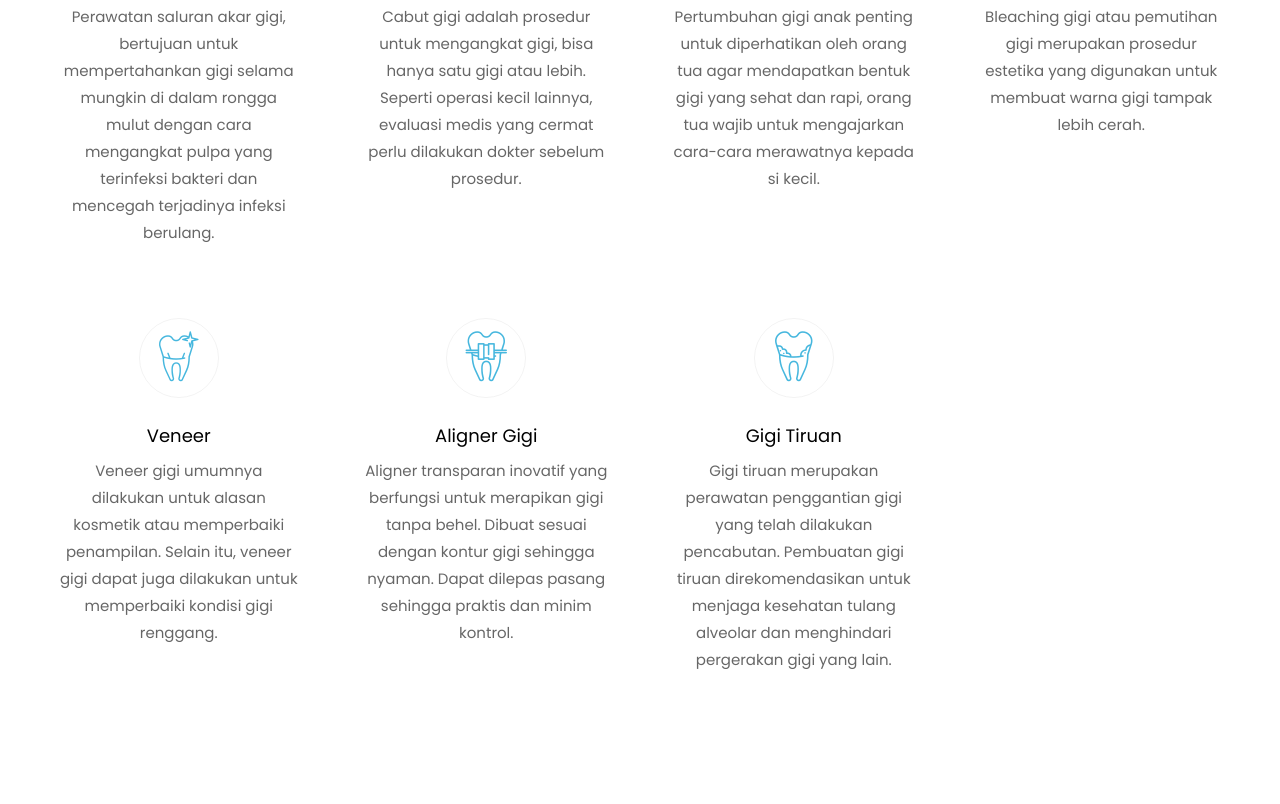
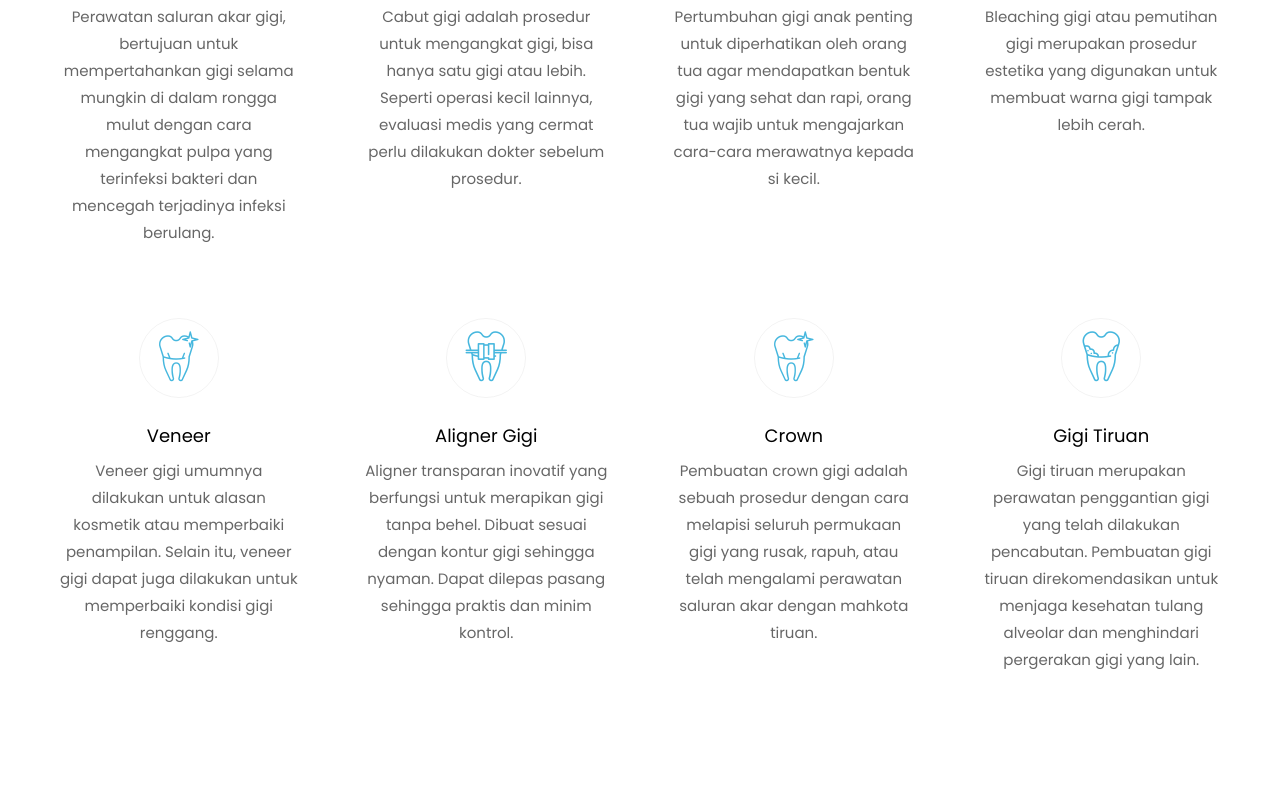
Before and after one commit to tentang-glitch/tentang-glitch.github.io, a plain HTML site: page treatment.html in a window 1280 px wide. Shown: the part 1385-2189 px from the top of the page. Drawn offline with Linux system fonts and the light colour scheme; some packages are replaced by stand-ins of ours; no server answers; files whose address does not match are found by name.

Commit message:
Update treatment.html

```diff
--- a/treatment.html
+++ b/treatment.html
@@ -200,7 +200,7 @@
                 </div>
               </div>
             </div>
-            <div class="col-md-3 d-flex services align-self-stretch p-4 ftco-animate">
+        <div class="col-md-3 d-flex services align-self-stretch p-4 ftco-animate">
               <div class="media block-6 d-block text-center">
                 <div class="icon d-flex justify-content-center align-items-center">
                   <span class="flaticon-tooth-with-braces"></span>
@@ -211,6 +211,17 @@
                 </div>
               </div>
             </div>
+		<div class="col-md-3 d-flex services align-self-stretch p-4 ftco-animate">
+              <div class="media block-6 d-block text-center">
+                <div class="icon d-flex justify-content-center align-items-center">
+                  <span class="flaticon-shiny-tooth"></span>
+                </div>
+                <div class="media-body p-2 mt-3">
+                  <h3 class="heading">Crown</h3>
+                  <p>Pembuatan crown gigi adalah sebuah prosedur dengan cara melapisi seluruh permukaan gigi yang rusak, rapuh, atau telah mengalami perawatan saluran akar dengan mahkota tiruan.</p>
+                </div>
+              </div>
+        </div>
         <div class="col-md-3 d-flex services align-self-stretch p-4 ftco-animate">
               <div class="media block-6 d-block text-center">
                 <div class="icon d-flex justify-content-center align-items-center">
```
